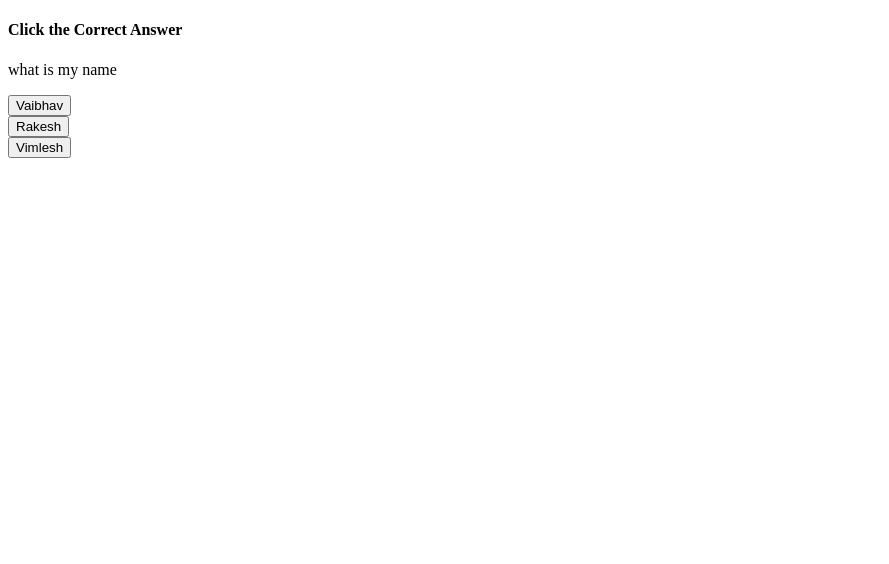
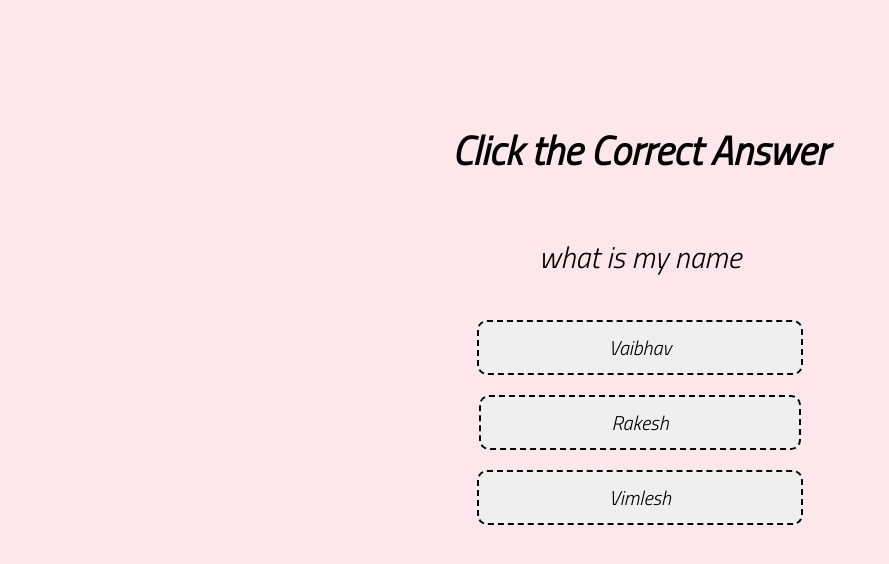
Before and after one commit to VaibhavSYSQ23/latest_quiz, a plain HTML site: page QUIZ/pages/quiz.html in a window 1280 px wide. Shown: the whole page, without its empty margins (0-889 px from the left). Drawn offline with Linux system fonts and the light colour scheme.

Commit message:
Update quiz.html

```diff
--- a/QUIZ/pages/quiz.html
+++ b/QUIZ/pages/quiz.html
@@ -7,7 +7,37 @@
     <meta name="viewport" content="width=device-width, initial-scale=1.0">
     <title>Quiz</title>
 </head>
-
+<style>
+    @import url('https://fonts.googleapis.com/css2?family=Titillium+Web:ital,wght@1,300&display=swap');
+    </style>
+<style>
+    body{
+        text-align: center;
+        margin-top: 120px;
+        font-family: 'Titillium Web', sans-serif;
+        background-color:rgb(253, 231, 235);
+    }
+    button{
+        font-size: 20px;
+        font-family: 'Titillium Web', sans-serif;
+        margin: 10px;
+        padding: 10px 130px;
+        border-radius: 10px;
+        border-style: dashed;
+    }
+    button:hover{
+        background-color: rgb(209, 248, 248);
+    }
+    button:active{
+        background-color: rgb(233, 253, 213);
+    }
+    h4{
+        font-size: 40px;
+    }
+    #questiOn {
+        font-size: 30px;
+    }
+</style>
 <body onload="getQuestion(0)">
     <div>
         <h4>Click the Correct Answer</h4>
```
